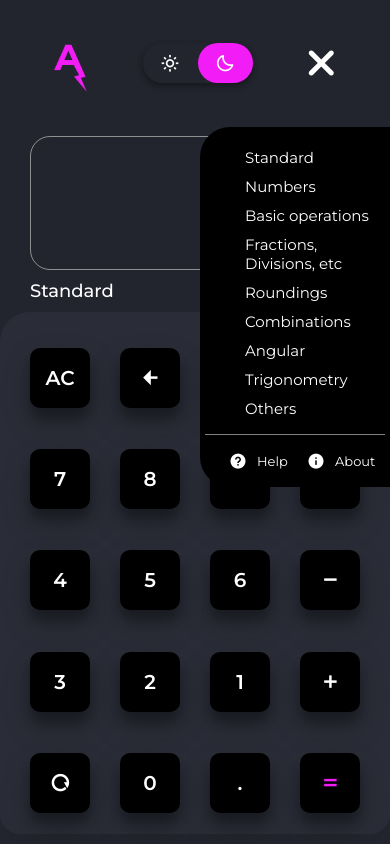
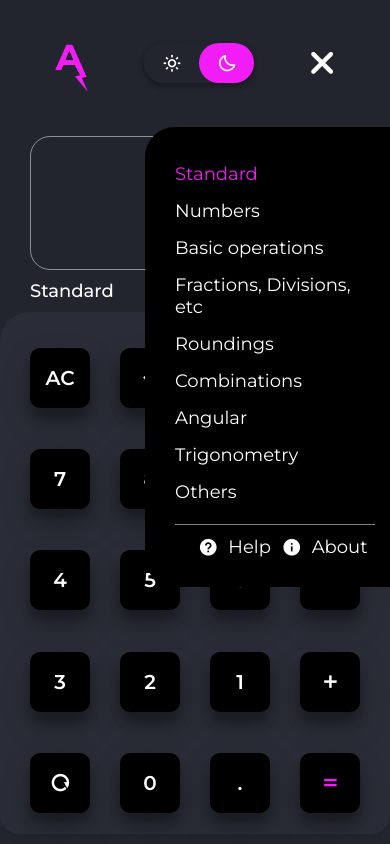
Before and after one commit to AbassKoyang/Acalc, a plain HTML site: page homepage.html in a window 390 px wide. Both pictures are taken after a click on the icon 320 px from the left and 63 px from the top of the page. Drawn offline with nearby package versions, Linux system fonts and the light colour scheme.

Commit message:
responsive update

```diff
--- a/homepage.css
+++ b/homepage.css
@@ -453,6 +453,10 @@ nav img{
         margin-top: 30px;
     }
 
+   .nav__list li .active{
+        color: #F21CF6;
+    }
+
     .help__center{
         width: 100%;
         height: 15%;
@@ -494,7 +498,7 @@ nav img{
 
 
 
-@media screen and (min-width:320px) and (max-width:767px){
+@media screen and (min-width:320px) and (max-width:767px) {
 
     body{
         width: 100vw;
@@ -507,6 +511,76 @@ nav img{
         background-color: #22252D;
         border-radius: 0px;
     }
+    .fa-bars{
+        font-size: 35px;
+    }
+
+    .nav__list{
+        position: absolute;
+        top: 100%;
+        right: -100%;
+        width: 200px;
+        height: 450px;
+        background-color: black;
+        display: flex;
+        flex-direction: column;
+        align-items: flex-start;
+        justify-content: flex-start;
+        border-top-left-radius: 30px;
+        border-bottom-left-radius: 30px;
+        transition: all 1.5s ease;
+        padding: 5px 15px 5px 30px;
+        display: none;
+    }
+
+    .nav__list ul{
+        width: 100%;
+        height: 80%;
+        display: flex;
+        flex-direction: column;
+        align-items: flex-start;
+        justify-content: flex-start;
+        padding: 0;
+    }
+
+    .nav__list li{
+
+        font-size: 18px;
+        color: white;
+        margin-top: 15px;
+        list-style: none;
+        font-family: 'montserrat';
+    }
 
 
+    .nav__list li a{
+        text-decoration: none;
+        font-size: 18px;
+        color: white;
+        margin-top: 15px;
+    }
+
+    .nav__list li .active{
+        color: #F21CF6;
+    }
+    .help__center{
+        height: 10%;
+        justify-content: space-evenly;
+    }
+
+    .help__center .about, .help{
+        width: 35%;
+        justify-content: flex-start;
+    }
+
+    .help__center a{
+        font-family: 'montserrat';
+        text-decoration: none;
+        font-size: 18px;
+        color: white;
+    }
+    .bxs-help-circle, .bxs-info-circle{
+        font-size: 20px;
+    }
+
 }
```
